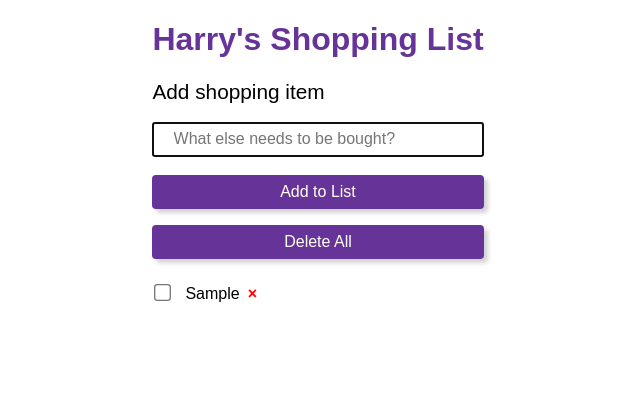
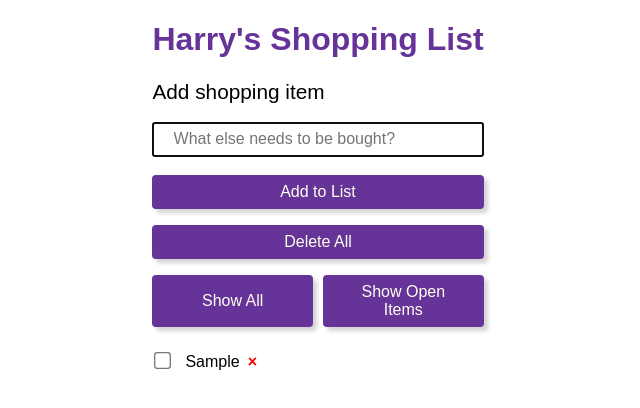
Before and after one commit to KarinLiegmann/Wizard-Shopping-List, a React (Create React App) app in the folder wizard-shopping-list/: page / in a window 1280 px wide. Both pictures are taken after typing "Sample" into the empty fields and a click on the button "Add to List". Shown: the top 408 px of the page, without its empty margins (322-962 px from the left). Built offline with nearby package versions, Linux system fonts and the light colour scheme.

Commit message:
Added Infos how to filter and render items

```diff
--- a/wizard-shopping-list/src/App.js
+++ b/wizard-shopping-list/src/App.js
@@ -4,26 +4,38 @@ import { v4 as uuidv4 } from 'uuid'
 import Headline from './Headline'
 import Form from './Form/Form'
 import ShoppingItem from './Form/ShoppingItem'
+import ToggleButtons from './Form/ToggleButtons'
 import Button from './Button/Button'
-
 import loadFromLocal from './lib/loadFromLocal'
 import saveToLocal from './lib/saveToLocal'
 // import ShoppingList from './Form/ShoppingList'
 
+
+
 function App() {
   const LOCAL_STORAGE_KEY = 'hogwartsShoppingList'
+
   const [shoppingItems, setShoppingItems] = useState(loadFromLocal(LOCAL_STORAGE_KEY) ?? [])
+
+  // const [openItems, setOpenItems] = useState(loadFromLocal('openHogwartsShoppingItems') ?? [])
 
 
   useEffect(() => {
     saveToLocal(LOCAL_STORAGE_KEY, shoppingItems)
   }, [shoppingItems])
 
+  useEffect(() => {
+    const openShoppingItems = shoppingItems.filter(item => item.isDone === false)
+    saveToLocal('openHogwartsShoppingItems', openShoppingItems)
+  }, [shoppingItems])
+
+
 
   function addShoppingItem(title) {
-    const newShoppingItem = { title, isDone: false, id: uuidv4() } // Vorsicht, uuidv4 ist eine Funktion!
+    const newShoppingItem = { title, isDone: false, isVisible: true, id: uuidv4() } // Vorsicht, uuidv4 ist eine Funktion!
 
     setShoppingItems([...shoppingItems, newShoppingItem]);
+    saveToLocal(LOCAL_STORAGE_KEY, shoppingItems)
   }
 
   function toggleCheckbox(idToToggle) {
@@ -46,21 +58,56 @@ function App() {
     setShoppingItems([])
   }
 
+  function removeFinishedTasks() {
+    /*const allOpenItems = shoppingItems.filter(item => item.isDone === false)
+    setOpenItems(allOpenItems)
+    console.log(allOpenItems)
+     */
+
+    const unfinishedTasks = shoppingItems.map((item) => {
+      if (item.isDone === true) {
+        (item.isVisible = false)
+      }
+      return item;
+    })
+    setShoppingItems(unfinishedTasks)
+  }
+
+  function showAllItems() {
+    const allTasks = shoppingItems.map((item) => {
+      if (item.isDone === true || false) {
+        (item.isVisible = true)
+      }
+      return item;
+    })
+    setShoppingItems(allTasks)
+  }
+
+
+
+  // shoppingItems werden angezeigt, wenn Länge > 1
+  /* const itemsToShow = openItems.length >0 ? openItems : shoppingItems */
+  /* onClickShowAll={() => setOpenItems([])}*/
 
   return (
     <div className="App">
       <Headline name="Harry" />
       <Form onCreateShoppingItem={addShoppingItem} />
-      <Button text="Delete All" onClickFunction={deleteShoppingList}/>
+      <Button text="Delete All" onClickFunction={deleteShoppingList} />
+
+      <ToggleButtons onClickShowAll={showAllItems} onClickShowOpen={removeFinishedTasks} />
+
 
       {
-      shoppingItems.map(({title, isDone, id}) =>
+        /* Jetzt nicht mehr shoppingItems sondern ItemsToShow mappen!*/
+        shoppingItems.map(({ title, isDone, id, isVisible }) =>
         (<ShoppingItem
           key={id}
           title={title}
           isDone={isDone}
           onToggleItem={() => toggleCheckbox(id)}
-        onDeleteItem={() => deleteShoppingItem(id)} />))
+          onDeleteItem={() => deleteShoppingItem(id)}
+          isVisible={isVisible} />))
       }
     </div>
   );
--- a/wizard-shopping-list/src/Form/ShoppingItem.js
+++ b/wizard-shopping-list/src/Form/ShoppingItem.js
@@ -2,9 +2,9 @@ import PropTypes from 'prop-types'
 import styled from 'styled-components'
 import { v4 as uuidv4 } from 'uuid'
 
-export default function ShoppingItem({ isDone, title, onToggleItem, onDeleteItem, id }) {
+export default function ShoppingItem({ isDone, title, onToggleItem, onDeleteItem, id, isVisible }) {
     return (
-        <ListItem>
+        <ListItem isVisible={isVisible}>
                 <Checkbox type="checkbox" checked={isDone} id={id} onChange={onToggleItem}/>
                 {title}
 
@@ -22,6 +22,7 @@ ShoppingItem.propTypes = {
 const ListItem = styled.li`
 list-style: none;
 margin-top: 0.5rem;
+display: ${props => props.isVisible ? 'block' : 'none'};
 `
 
 const DeleteIcon = styled.span`
```
Also changed, not shown: 1 other file (tests, documents, lock files or other folders). Lines whose indentation alone changed are shown as unchanged.
